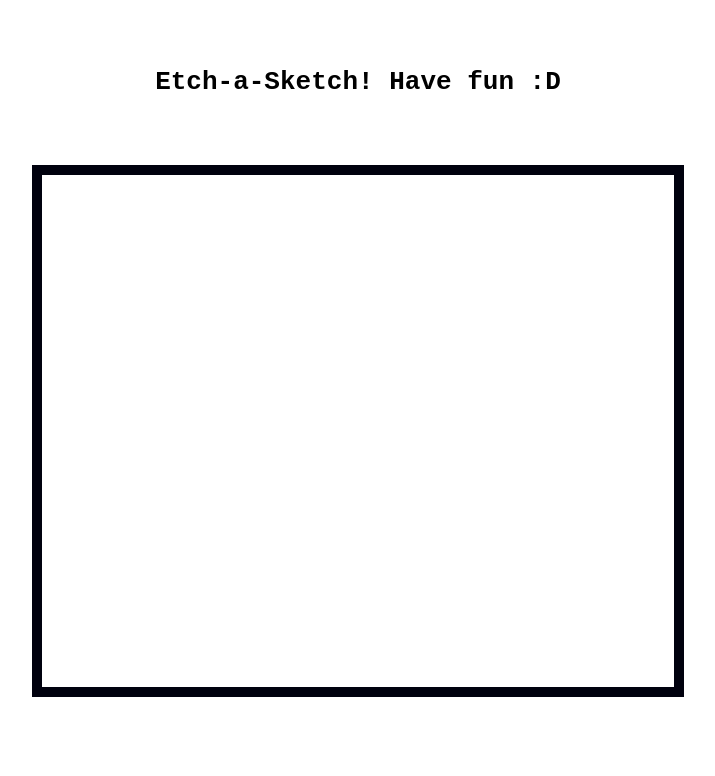
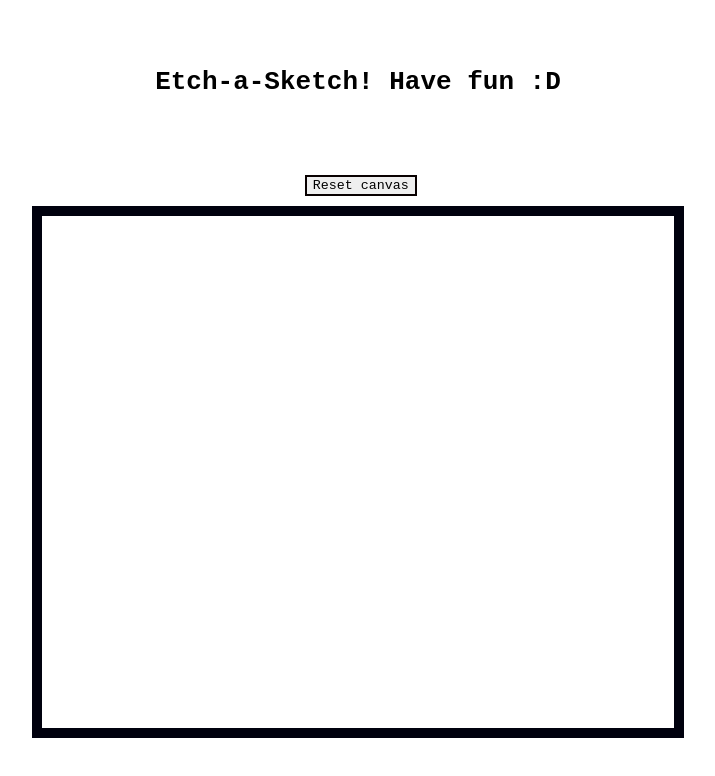
Before and after one commit to RuzbehS/Etch-a-Sketch, a plain HTML site: page index.html in a window 1280 px wide. Shown: the whole page, without its empty margins (282-997 px from the left). Drawn offline with Linux system fonts and the light colour scheme.

Commit message:
added HTML and CSS code for a reset button

```diff
--- a/index.html
+++ b/index.html
@@ -9,6 +9,7 @@
         <h1>
             Etch-a-Sketch! Have fun :D
         </h1>
+        <button id="btn">Reset canvas</button>
         <div id="container">
 
         </div>
--- a/style.css
+++ b/style.css
@@ -2,6 +2,16 @@ h1 {
     font-family: monospace;
     text-align: center;
     padding: 50px;
+}
+
+#btn {
+    position: relative;
+    top:  50%;
+    left: 45%;
+    margin: 10px;
+    text-align: center;
+    font-family: monospace;
+    border: 2px solid rgb(8, 0, 0);
 }
 
 #container {
@@ -16,10 +26,6 @@ h1 {
     background-color: white;
 }
 
-/* .default-state:hover {
-    background-color: red;
-} */
-
 .acitvated {
 background-color: blue;
 }
```
